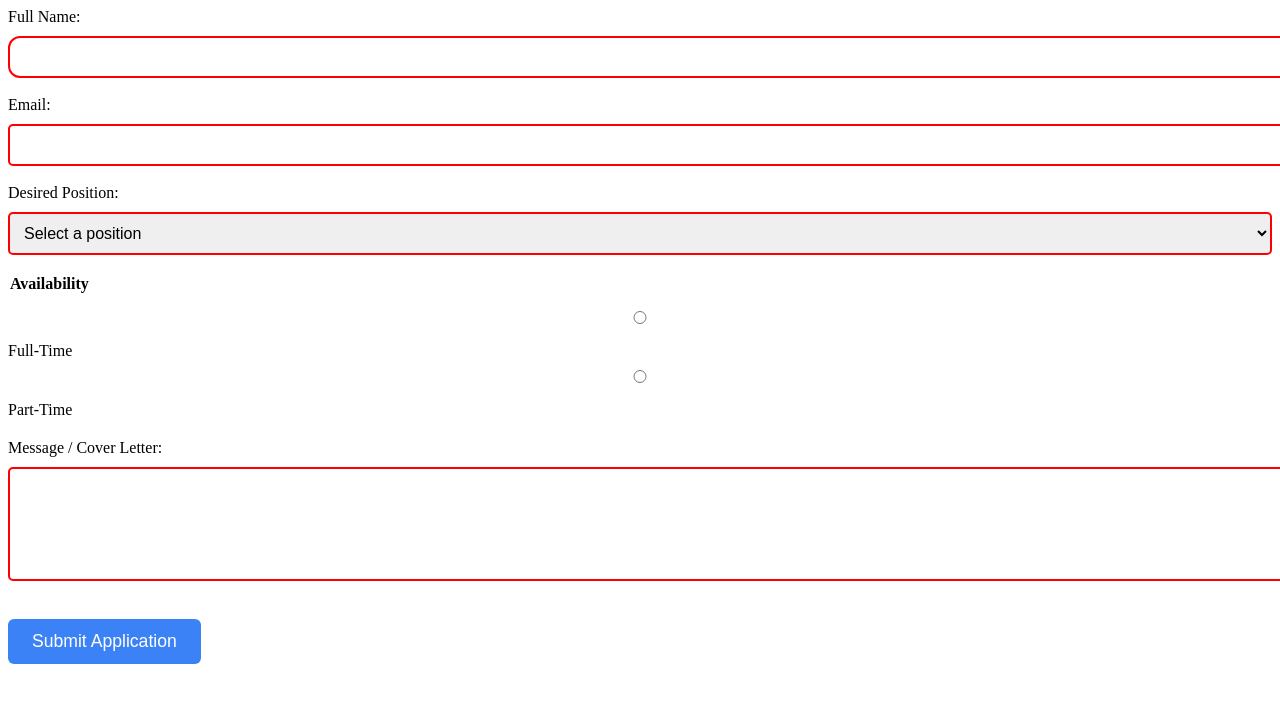
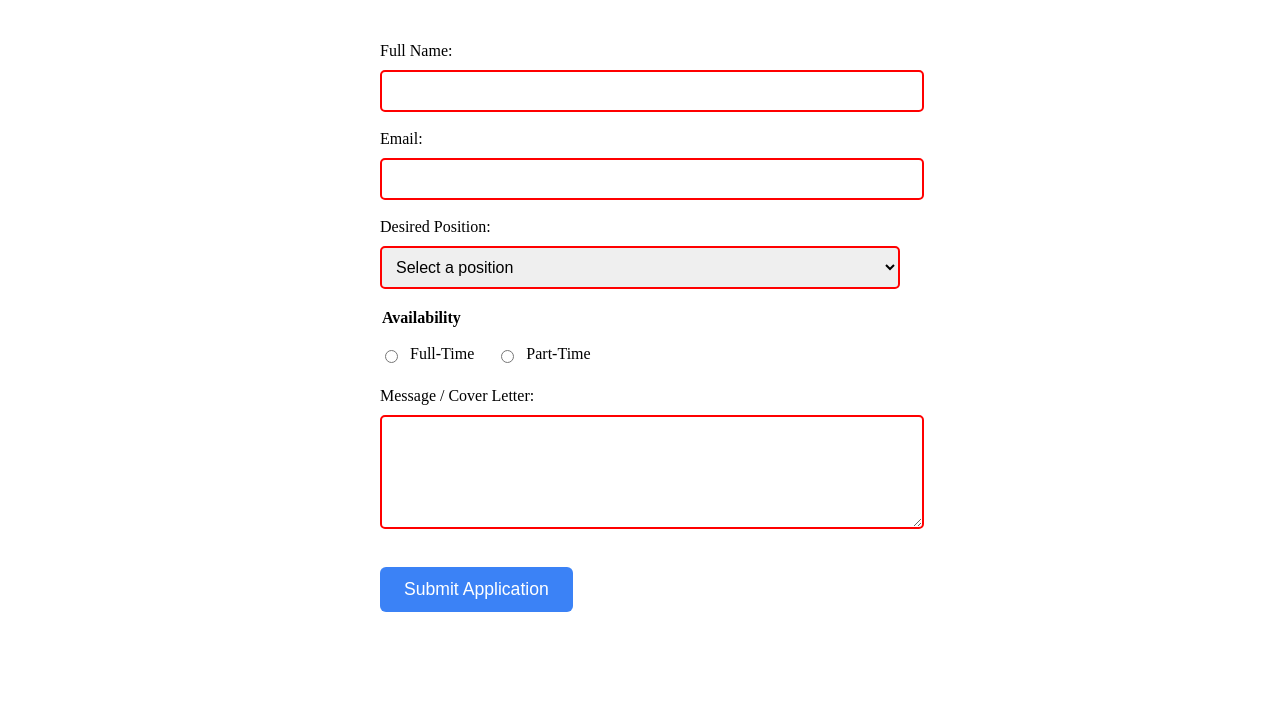
Before and after one commit to seansexton6301/Lab-Job-Application-Form, a plain HTML site: page index.html in a window 1280 px wide. Drawn offline with Linux system fonts and the light colour scheme.

Commit message:
Format issue fixed

```diff
--- a/styles.css
+++ b/styles.css
@@ -1,4 +1,11 @@
-input,
+.container {
+  max-width: 520px;
+  margin: 0 auto;
+  padding: 24px;
+}
+
+input[type="text"],
+input[type="email"],
 select,
 textarea {
   display: block;
@@ -11,8 +18,8 @@ textarea {
   transition: border-color 0.3s ease;
 }
 
-
-input:focus,
+input[type="text"]:focus,
+input[type="email"]:focus,
 textarea:focus {
   border-color: #2563eb;
   outline: none;
@@ -32,17 +39,27 @@ textarea:valid {
   border-color: green;
 }
 
-
-input:first-of-type {
-  border-radius: 12px;
-
+label {
+  display: block;
+  margin: 10px 0 4px;
 }
-
 
 .radio-group {
   margin: 20px 0;
   padding: 0;
   border: none;
+}
+
+.radio-group input[type="radio"] {
+  display: inline-block;
+  margin-right: 8px;
+  vertical-align: middle;
+}
+
+.radio-group label {
+  display: inline-block;
+  margin-right: 18px;
+  cursor: pointer;
 }
 
 .radio-group legend {
```
